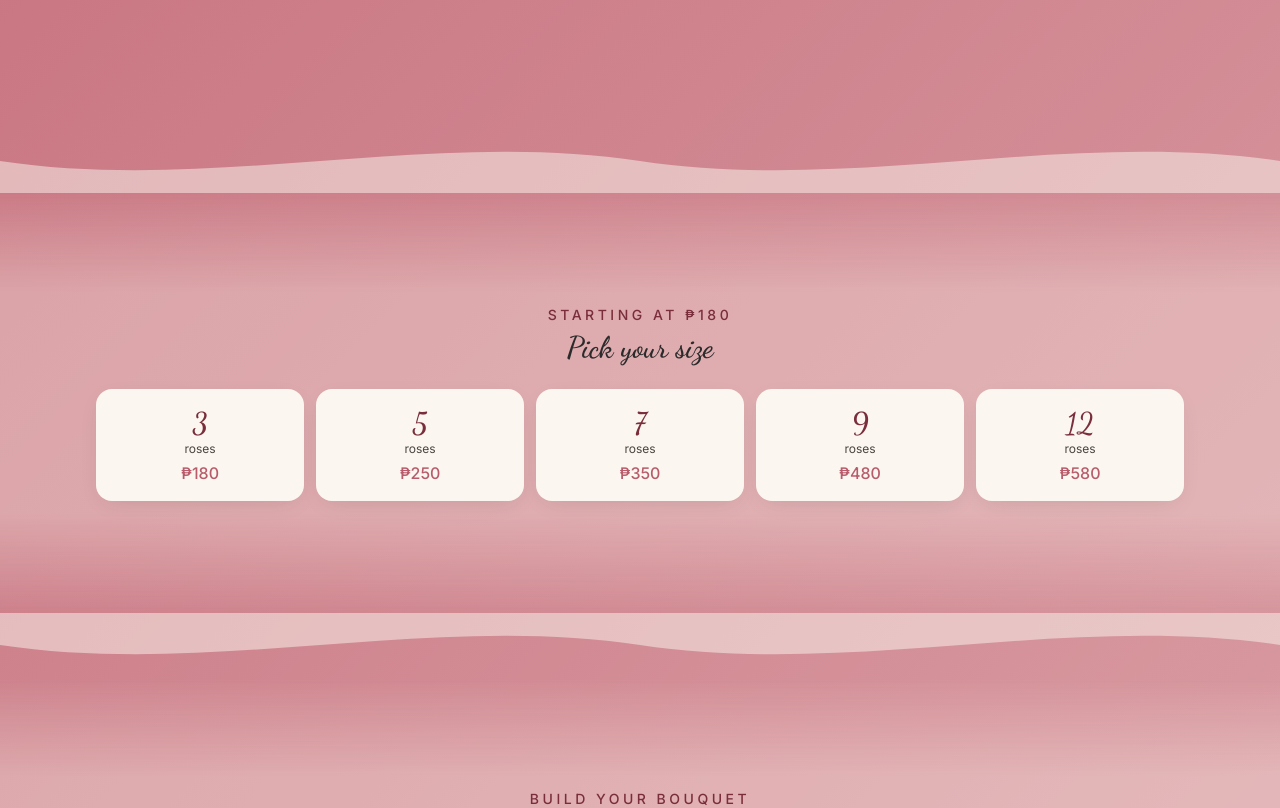
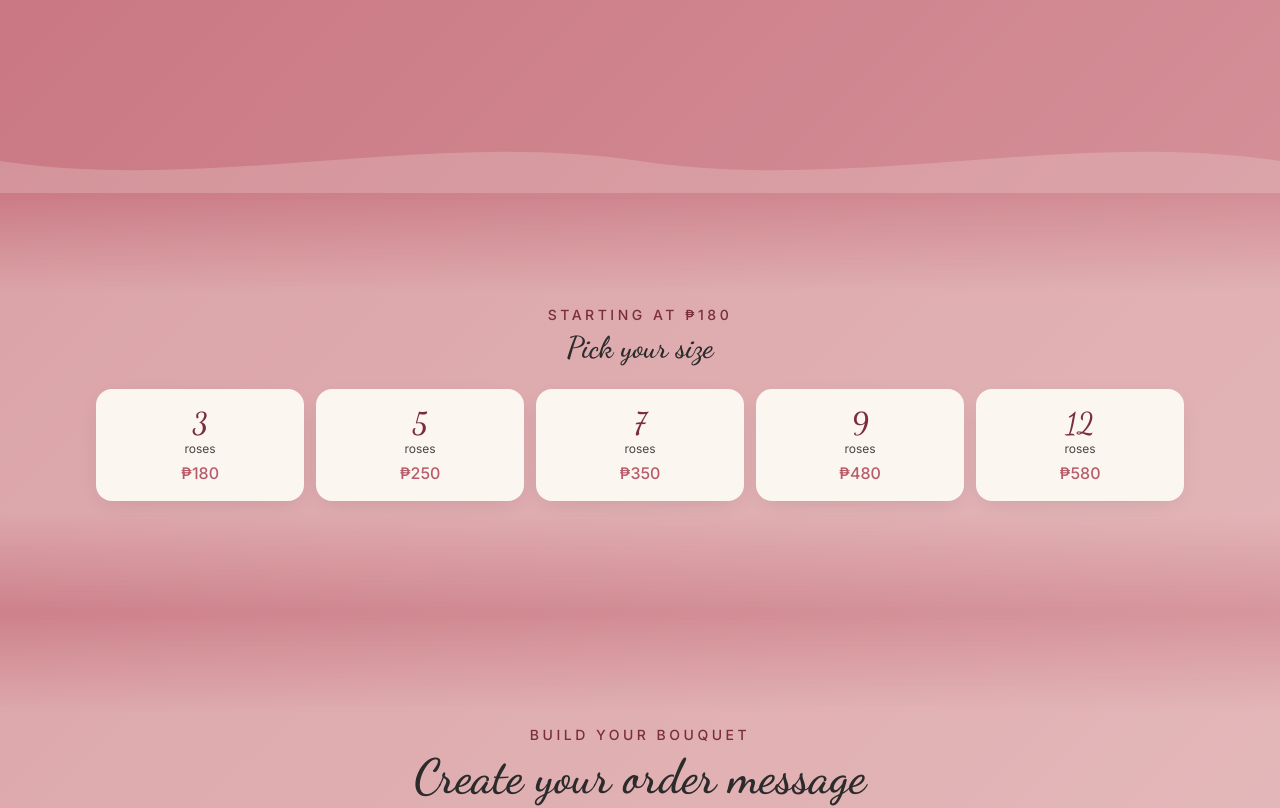
Before and after one commit to devwithdel/petal-strokes, a React (Vite) app: page / in a window 1280 px wide. Shown: the part 820-1628 px from the top of the page. Built offline with nearby package versions, Linux system fonts and the light colour scheme.

Commit message:
Item 5: soft wave dividers (hero and footer only)

```diff
--- a/src/components/layout/Layout.jsx
+++ b/src/components/layout/Layout.jsx
@@ -1,6 +1,7 @@
 import { Link, Outlet, useLocation } from 'react-router-dom'
 import { Navbar } from './Navbar'
 import { Footer } from './Footer'
+import { WaveDivider } from '../ui/WaveDivider'
 
 export function Layout() {
   const location = useLocation()
@@ -12,6 +13,7 @@ export function Layout() {
           <Outlet />
         </div>
       </main>
+      <WaveDivider />
       <Footer />
       <Link
         to="/contact"
--- a/src/components/ui/WaveDivider.jsx
+++ b/src/components/ui/WaveDivider.jsx
@@ -5,7 +5,7 @@ export function WaveDivider({ flip = false, color = '#FBF7F0' }) {
         <path
           d="M0,40 C240,80 480,0 720,40 C960,80 1200,0 1440,40 L1440,80 L0,80 Z"
           fill={color}
-          opacity="0.5"
+          opacity="0.2"
         />
       </svg>
     </div>
--- a/src/pages/Home.jsx
+++ b/src/pages/Home.jsx
@@ -115,8 +115,6 @@ export default function Home() {
           </div>
         </Container>
       </section>
-
-      <WaveDivider flip />
 
       {/* Order / Build your bouquet */}
       <section id="order" className="section-veil section-pad">
```
